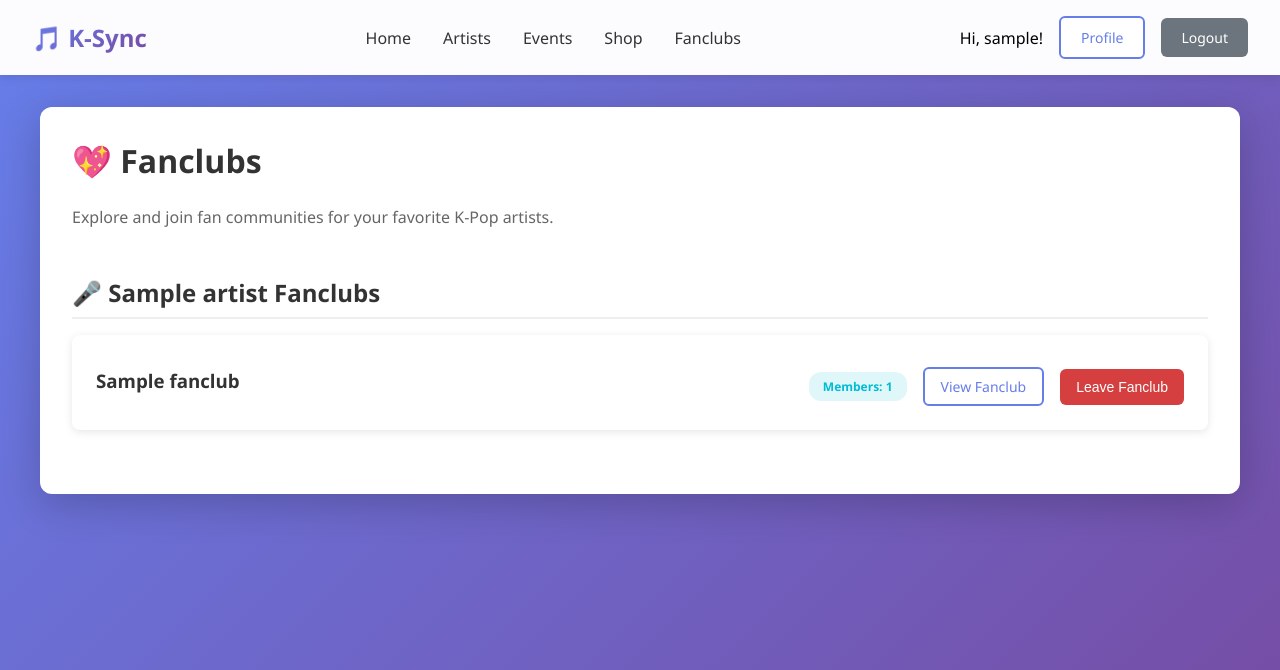
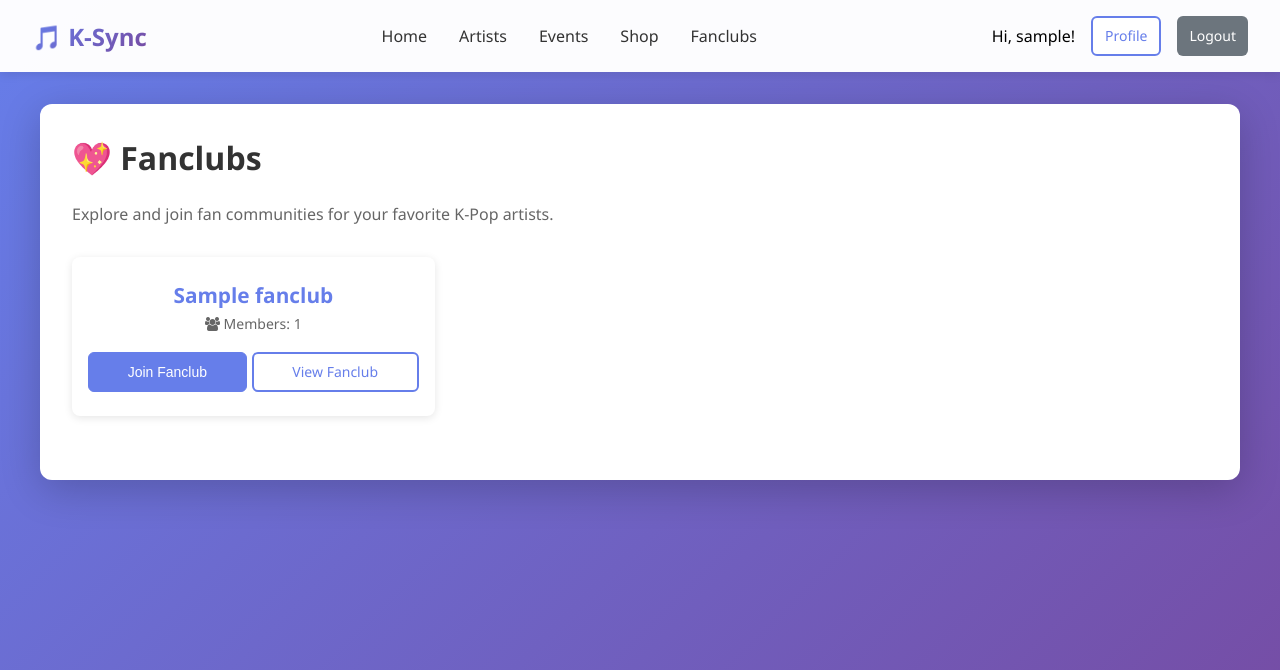
Before and after one commit to jiancpp/ccinfom-db-application, a Flask app: page /fanclubs in a window 1280 px wide. Shown: the top 670 px of the page. Run offline with Flask 3, Linux system fonts and the light colour scheme; the visitor is signed in with stand-in values (Sample User, id 1); tables that the repository leaves empty hold one stand-in row (values such as "Sample post"); parts of the project's set-up code (start-up, migrations or seed data) failed here and were passed over.

Commit message:
edited  fanclub related pages

```diff
--- a/app/routes.py
+++ b/app/routes.py
@@ -138,30 +138,67 @@ def merchandise():
 
 @main_routes.route('/fanclubs')
 def fanclubs():
-    fanclub_data = db.session.query(
-            Fanclub.Fanclub_ID,
-            Fanclub.Fanclub_Name,
-            Artist.Artist_Name.label('artist_name'),
-            func.count(Fanclub_Membership.Fan_ID).label('member_count')
-        ).join(Artist, Fanclub.Artist_ID == Artist.Artist_ID) \
-        .outerjoin(Fanclub_Membership, Fanclub.Fanclub_ID == Fanclub_Membership.Fanclub_ID) \
-        .group_by(Fanclub.Fanclub_ID, Artist.Artist_ID) \
-        .order_by(Artist.Artist_Name, Fanclub.Fanclub_Name) \
-        .all()
+    current_filter = request.args.get('filter', 'all')
+    current_search = request.args.get('fanclub-name', '').strip()
+    current_artist = request.args.get('artist', 'all').strip()
 
+    artist_names = [artist.Artist_Name for artist in db.session.query(Artist.Artist_Name).distinct().order_by(Artist.Artist_Name).all()]
+
+    base_query = db.session.query(
+        Fanclub.Fanclub_ID,
+        Fanclub.Fanclub_Name,
+        Artist.Artist_Name.label('artist_name'),
+        func.count(Fanclub_Membership.Fan_ID).label('member_count')
+    ).join(Artist, Fanclub.Artist_ID == Artist.Artist_ID) \
+    .outerjoin(Fanclub_Membership, Fanclub.Fanclub_ID == Fanclub_Membership.Fanclub_ID) \
+    .group_by(Fanclub.Fanclub_ID, Artist.Artist_ID) \
+    .order_by(Artist.Artist_Name, Fanclub.Fanclub_Name)
+
+    if current_search:
+        base_query = base_query.filter(Fanclub.Fanclub_Name.ilike(f'%{current_search}%'))
+
+    if current_artist and current_artist != 'all':
+        base_query = base_query.filter(Artist.Artist_Name == current_artist)
+
+    joined_fanclub_ids = set()
+    current_fan_id = None
+
+    if g.get('current_user'):
+        current_fan_id = g.current_user.Fan_ID
+
+        joined_fanclub_ids_tuples = db.session.query(Fanclub_Membership.Fanclub_ID).filter(
+            Fanclub_Membership.Fan_ID == current_fan_id
+        ).all()
+        joined_fanclub_ids = {fanclub_id for (fanclub_id,) in joined_fanclub_ids_tuples}
+
+        if current_filter == 'joined':
+            base_query = base_query.filter(Fanclub.Fanclub_ID.in_(joined_fanclub_ids))
+
+        elif current_filter == 'not-joined':
+            base_query = base_query.filter(Fanclub.Fanclub_ID.notin_(joined_fanclub_ids))
+
+    fanclub_data_results = base_query.all()
     fanclubs_list = []
-    for fanclub_id, fanclub_name, artist_name, member_count in fanclub_data:
-        is_member = Fanclub_Membership.query.filter_by(Fanclub_ID=fanclub_id, Fan_ID=g.current_user.Fan_ID).first() is not None
+
+    for fanclub in fanclub_data_results:
+        is_member = fanclub.Fanclub_ID in joined_fanclub_ids
 
         fanclubs_list.append({
-            'fanclub_id': fanclub_id,
-            'fanclub_name': fanclub_name,
-            'artist_name': artist_name,
-            'member_count': member_count,
+            'fanclub_id': fanclub.Fanclub_ID,
+            'fanclub_name': fanclub.Fanclub_Name,
+            'artist_name': fanclub.artist_name,
+            'member_count': fanclub.member_count,
             'is_member': is_member
         })
 
-    return render_template('fanclubs.html', fanclubs=fanclubs_list)
+    return render_template(
+        'fanclubs.html',
+        fanclubs=fanclubs_list,
+        current_filter=current_filter,
+        current_search=current_search,
+        current_artist=current_artist,
+        artist_names=artist_names
+    )
 
 
 # ============================================
--- a/app/templates/fanclubs.html
+++ b/app/templates/fanclubs.html
@@ -3,59 +3,203 @@
 {% block title %}Fanclubs - KSync{% endblock %}
 
 {% block content %}
+<style>
+    .fanclub-card {
+        display: flex;
+        flex-direction: column;
+        list-style: none;
+        justify-content: space-between;
+        height: 100%;
+        text-align: center;
+        padding: 1.5rem 1rem; /* Adjust padding for visual appeal */
+    }
+
+    .fanclub-card h3 {
+        margin-bottom: 5px;
+        color: #667eea;
+        font-size: 1.3rem;
+    }
+
+    .fanclub-details p {
+        margin: 0.25rem 0;
+        color: #666;
+        font-size: 14px;
+    }
+
+    .fanclub-details .btn-link {
+        margin-top: auto;
+        flex-shrink: 0;
+        align-self: center;
+        width: 100%;
+    }
+
+/* --- NEW STYLES FOR BUTTONS --- */
+    .btn {
+        display: inline-flex;
+        align-items: center;
+        justify-content: center;
+        padding: 8px 12px;
+        min-height: 40px;
+        line-height: 1.2;
+        text-decoration: none;
+        border-radius: 6px;
+        cursor: pointer;
+        font-size: 14px;
+        text-align: center;
+        box-sizing: border-box;
+        transition: background-color 0.2s, border-color 0.2s;
+    }
+
+    .btn-group-form button {
+        width: 100%;
+        padding: 8px 12px;
+        min-height: 40px;
+    }
+
+    .button-group {
+        display: flex;
+        gap: 5px;
+        margin-top: 15px;
+        width: 100%;
+    }
+
+    .button-group .btn i.fa {
+        font-size: 12px;
+        margin-right: 5px;
+    }
+
+    .button-group .btn-link {
+        flex-grow: 1;
+    }
+
+    .btn-group-form {
+        flex-grow: 1;
+    }
+    .btn-group-form button {
+        width: 100%;
+    }
+
+    .btn-join {
+        background-color: #667eea;
+        color: white;
+        border: 1px solid #667eea;
+    }
+
+    .btn-leave {
+        background-color: rgb(216, 79, 79);
+        color: #ffffff;
+    }
+
+    /* --- FILTER STYLES --- */
+    .filter-group input[type="radio"] {
+        position: absolute;
+        opacity: 0;
+        width: 0;
+        height: 0;
+    }
+
+    .filter-group label {
+        display: block;
+        padding: 5px 20px;
+        margin: 0 3px;
+        border-radius: 50px;
+        max-height: 2rem;
+        border: solid 1px #a1a1a1;
+        font-size: 11px;
+        color: #1f1d1e;
+        transition: 0.3s;
+    }
+
+    .filter-group label:hover {
+        cursor: pointer;
+        background-color: #a1a1a1;
+    }
+
+    .filter-group input[type="radio"]:checked + label {
+        border: solid 1px #a5a8e9;
+        background-color: #a5a8e9;
+        color: #1f1327;
+    }
+    /* --- END FILTER STYLES --- */
+
+    .search-filter-container {
+        display: flex;
+        gap: 15px;
+        align-items: center;
+        margin-bottom: 2rem;
+    }
+
+    .search-input-group {
+        display: flex;
+        align-items: center;
+        border: 2px solid #e0e0e0;
+        border-radius: 50px;
+        padding: 0 10px;
+        flex-grow: 1;
+        max-width: 400px;
+    }
+
+    .search-input-group button {
+        background: none;
+        border: none;
+        font-size: 18px;
+        color: #667eea;
+        cursor: pointer;
+        padding: 5px;
+    }
+
+    .search-input-group input {
+        border: none;
+        width: 100%;
+        padding: 8px 10px;
+    }
+
+    .search-input-group input:focus {
+        border-color: transparent;
+    }
+</style>
+
 <header style="margin-bottom: 2rem;">
     <h1>💖 Fanclubs</h1>
     <p style="color: #666;">Explore and join fan communities for your favorite K-Pop artists.</p>
 </header>
 
 {% if fanclubs %}
-    {% for artist_name, clubs in fanclubs | groupby('artist_name') %}
-
-        <h2 style="margin-top: 3rem; border-bottom: 2px solid #eee; padding-bottom: 0.5rem;">
-            🎤 {{ artist_name }} Fanclubs
-        </h2>
-
-        <div class="fanclub-list-container" style="margin-bottom: 2rem;">
-            {% for fanclub in clubs %}
-                <div class="card fanclub-item-card">
-                    <div style="display: flex; justify-content: space-between; align-items: center; flex-wrap: wrap;">
-
-                        <div style="flex-grow: 1; min-width: 200px;">
-                            <h3 style="margin-top: 0; margin-bottom: 0.25rem;">{{ fanclub.fanclub_name }}</h3>
+    <ul class="grid">
+        {% for fanclub in fanclubs %}
+            <li class="fanclub-card card">
+                <div>
+                    <h3>{{ fanclub.fanclub_name }}</h3>
+                    <div class="fanclub-details">
+                        <p>
+                            <i class="fa fa-users"></i> Members: {{ fanclub.member_count }}
+                        </p>
+                    </div>
                 </div>
 
-                        <div style="display: flex; gap: 1rem; align-items: center; margin-top: 0.5rem;">
+                <div class="button-group">
 
-                            <div class="badge" style="background: #e0f7fa; color: #00bcd4; white-space: nowrap; padding: 6px 14px;">
-                                Members: {{ fanclub.member_count }}
-                            </div>
-
-                            <a href="{{ url_for('main_routes.fanclub_details', fanclub_id=fanclub.fanclub_id) }}" class="btn btn-outline" style="padding: 8px 16px;">View Fanclub</a>
-
-                            {% if fanclub.is_member %}
-                                <form method="POST" action="{{ url_for('main_routes.leave_fanclub', fanclub_id=fanclub.fanclub_id) }}" style="display: inline;">
+                    {% if fanclub.is_joined %}
+                        <form method="POST" action="{{ url_for('main_routes.leave_fanclub', fanclub_id=fanclub.fanclub_id) }}" class="btn-group-form">
                             <button type="submit"
-                                            class="btn"
-                                            style="background-color: #d53f3f; padding: 10px 16px;">
+                                    class="btn btn-leave">
                                 Leave Fanclub
                             </button>
                         </form>
                     {% else %}
-                                <form method="POST" action="{{ url_for('main_routes.join_fanclub', fanclub_id=fanclub.fanclub_id) }}" style="display: inline;">
+                        <form method="POST" action="{{ url_for('main_routes.join_fanclub', fanclub_id=fanclub.fanclub_id) }}" class="btn-group-form">
                             <button type="submit"
-                                            class="btn"
-                                            style="padding: 10px 16px;">
+                                    class="btn btn-join">
                                 Join Fanclub
                             </button>
                         </form>
                     {% endif %}
+
+                    <a href="{{ url_for('main_routes.fanclub_details', fanclub_id=fanclub.fanclub_id) }}" class="btn btn-outline btn-link">View Fanclub</a>
                 </div>
-                    </div>
-                </div>
+            </li>
         {% endfor %}
-        </div>
-
-    {% endfor %}
+    </ul>
 {% else %}
     <div class="empty-state">
         <p>😔 It looks like no fanclubs are available at the moment.</p>
```
Also changed, not shown: app/templates/fanclub_details.html (+7 -11 lines). Lines whose indentation alone changed are shown as unchanged.
